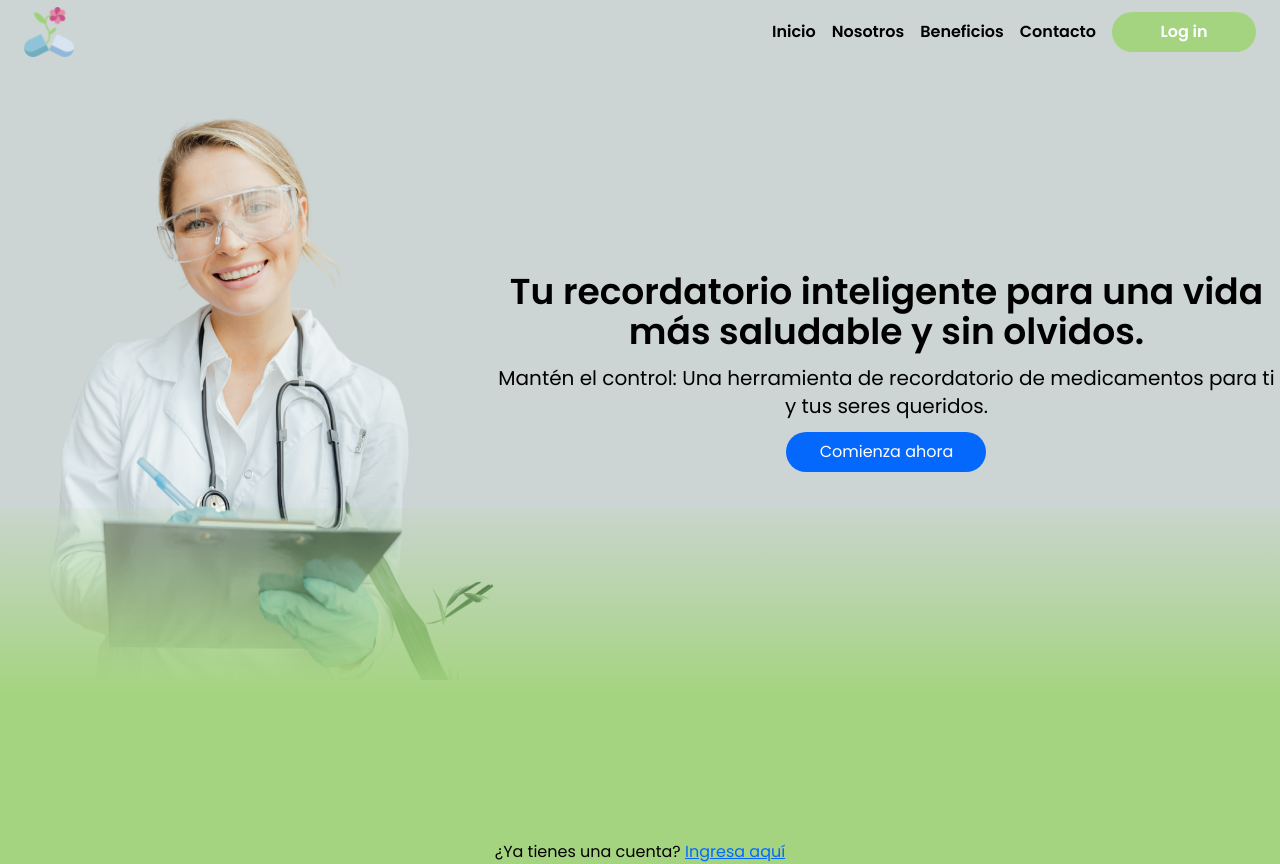
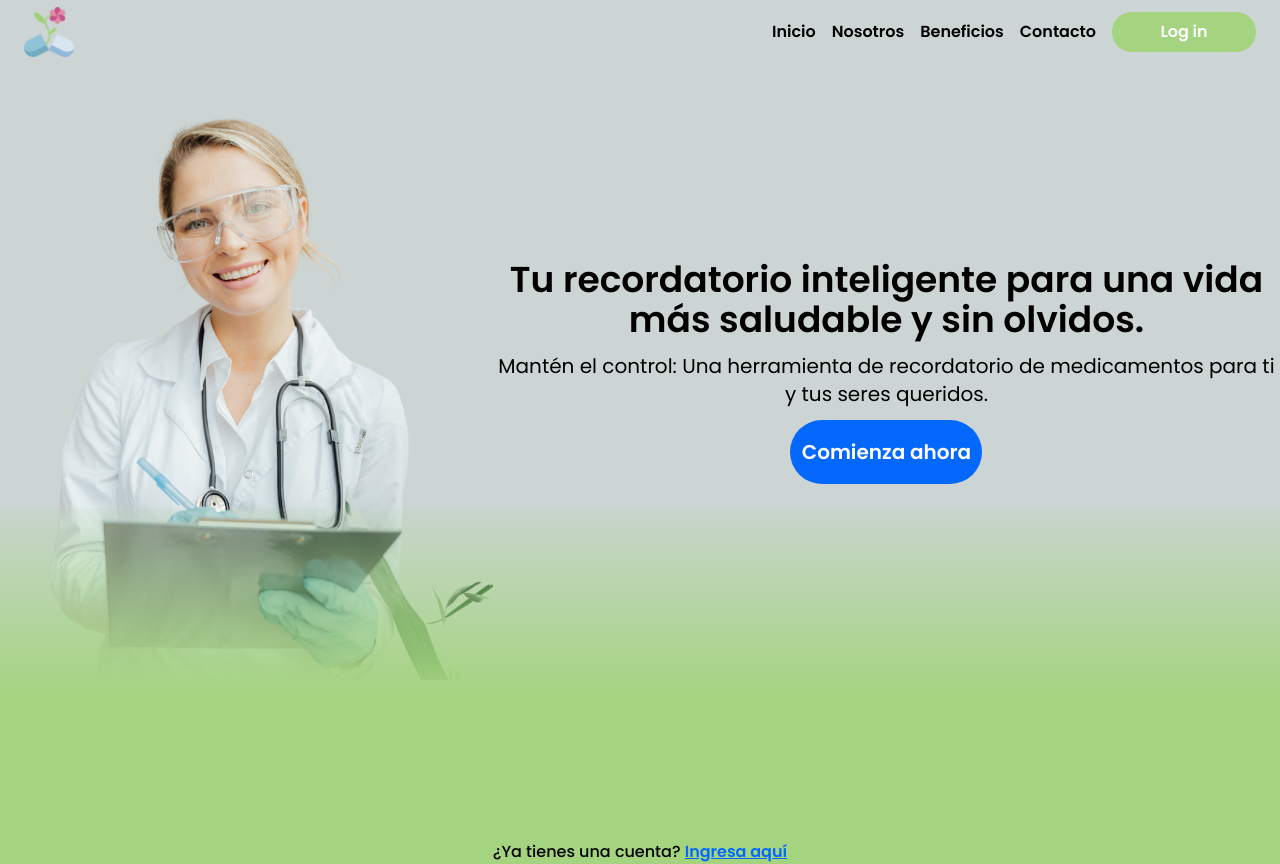
Before and after one commit to No-Country/c12-08-m-php-react, a Next.js app in the folder frontend/: page / in a window 1280 px wide. Built offline with nearby package versions, Linux system fonts and the light colour scheme.

Commit message:
test border black

```diff
--- a/frontend/app/home/plans/page.tsx
+++ /dev/null
@@ -1,11 +0,0 @@
-import { DetailedList, GenericContainer } from '@/components';
-
-const PlansList = () => {
-  return (
-    <GenericContainer title='Mis Planes' color='green' colortitle='black'>
-      <DetailedList />
-    </GenericContainer>
-  );
-};
-
-export default PlansList;
--- a/frontend/components/LandingShowcase/LandingShowcase.tsx
+++ b/frontend/components/LandingShowcase/LandingShowcase.tsx
@@ -5,7 +5,7 @@ import Link from 'next/link';
 
 const LandingShowcase = () => {
   return (
-    <section className='w-full min-h-screen items-center justify-center bg-gray relative'>
+    <section className='w-full min-h-screen items-center bg-gray relative'>
       <div className='flex items-center justify-end'>
         <div>
           <Image
@@ -26,13 +26,17 @@ const LandingShowcase = () => {
           </p>
           <Link
             href='/register'
-            className='btn-secondary text-center mt-3 p-2 w-[200px] z-20'>
+            className='btn-secondary text-center mt-3 p-2 w-48 h-16 z-20 font-semibold text-xl'>
             Comienza ahora
           </Link>
         </div>
         <div className='absolute bottom-0 left-0 w-full text-center z-20'>
-          <span>¿Ya tienes una cuenta? </span>
-          <span className='text-blue underline'>Ingresa aquí</span>
+          <span className='font-medium text-md'>¿Ya tienes una cuenta? </span>
+          <Link href='/login'>
+            <span className='text-blue underline font-semibold text-md'>
+              Ingresa aquí
+            </span>
+          </Link>
         </div>
         <div className='absolute bottom-0 left-0 w-full z-10'>
           <Image src={effectLanding} alt='LandingImage' layout='responsive' />
```
